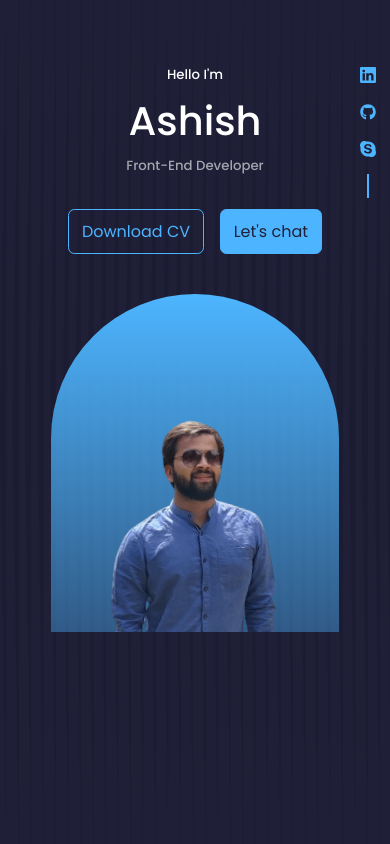
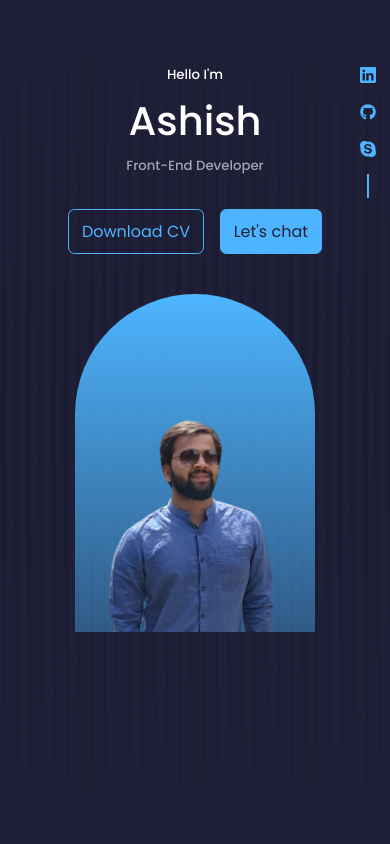
Before and after one commit to ash14ish/My-Portfolio, a React (Create React App) app: page / in a window 390 px wide. Shown: the top 844 px of the page. Built offline with nearby package versions, Linux system fonts and the light colour scheme.

Commit message:
portfolio

```diff
--- a/src/components/Home/Home.css
+++ b/src/components/Home/Home.css
@@ -76,9 +76,11 @@ header {
   }
 
   .my-pic {
+    width: 15rem;
+    left: calc(50% - 15rem / 2);
     height: 40vh;
     padding: 0;
-    border-radius: 12rem 12 0 0;
+    border-radius: 12rem 12rem 0 0;
   }
 
   .my-pic img {
```
